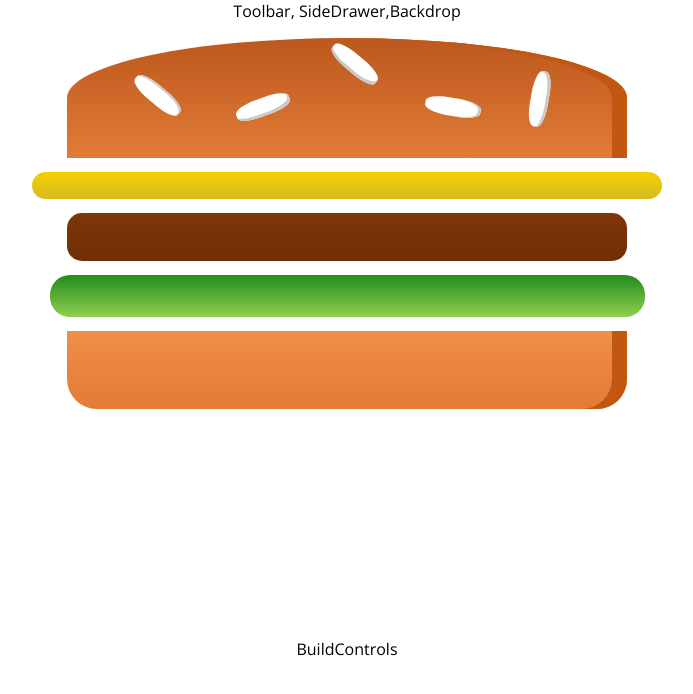
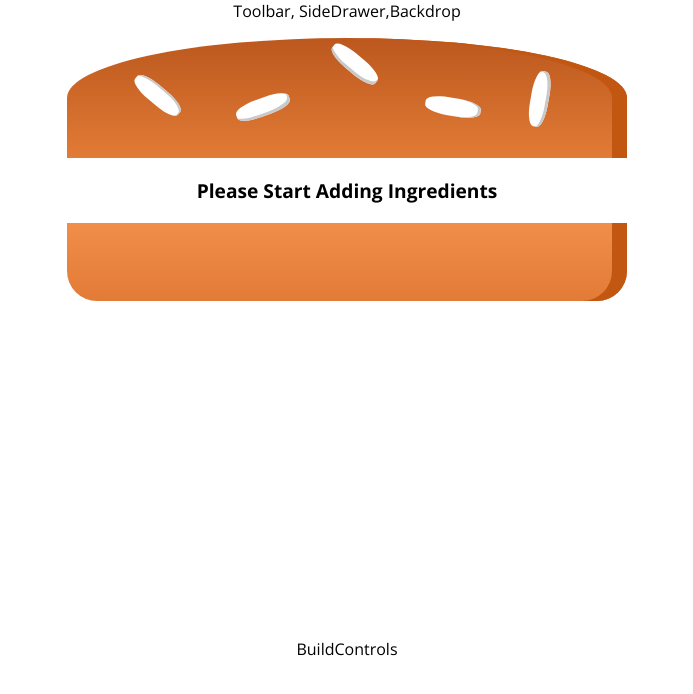
Before and after one commit to kubasulek2/burger-react, a React (Create React App) app: page / in a window 1280 px wide. Shown: the top 694 px of the page, without its empty margins (293-986 px from the left). Built offline with nearby package versions, Linux system fonts and the light colour scheme.

Commit message:
burger ingredients done

```diff
--- a/src/components/Burger/Burger.js
+++ b/src/components/Burger/Burger.js
@@ -7,31 +7,41 @@ import BurgerIngredient from './BurgerIngredient/BurgerIngredient';
 const burger = (props) => {
 
 	/* Create Array from Object Keys */
-	const ingredients = Object.keys(props.ingredients);
+	/* Then create type by altering kye string like: 'burger-top' to 'BurgerTop */
+	/* then create empty array with so many elements as props.ingredients[key] */
 
-	/* change each element in array from ie 'burger-top' to 'BurgerTop */
+	let ingredients = Object.keys(props.ingredients)
+		.map((key) => {
+			let type = key.charAt(0).toUpperCase() + key.slice(1);
 
-	ingredients.forEach((str, i, arr) => {
+			if (key.includes('-')) {
+				type = type.replace(/-/g, '');
+				type = type.split('');
+				type[key.indexOf('-')] = type[key.indexOf('-')].toUpperCase();
+				type = type.join('');
+			}
 
-		let result = str.charAt(0).toUpperCase() + str.slice(1);
+			return [...Array(props.ingredients[key])]
+				.map((_, i) => <BurgerIngredient key={key + i} type={type} />);
 
-		if (str.includes('-')) {
-			result = result.replace(/-/g, '');
-			result = result.split('');
-			result[str.indexOf('-')] = result[str.indexOf('-')].toUpperCase();
-			result = result.join('');
-		}
-		arr[i] = result;
-	});
+		})
+		.reduce((prev,next) => prev.concat(next));
+
+	if(!ingredients.length){
+		ingredients = <p>Please Start Adding Ingredients</p>
+	}
+
+
+	console.log(ingredients);
+
 
 
 	return (
 		<div className={styles.Burger}>
-			<BurgerIngredient type='BreadTop' />
-			<BurgerIngredient type='Cheese' />
-			<BurgerIngredient type='Meat' />
-			<BurgerIngredient type='Salad' />
+			<BurgerIngredient type='BreadTop'/>
+			{ingredients}
 			<BurgerIngredient type='BreadBottom' />
+
 		</div>
 	);
 };
--- a/src/containers/BurgerBuilder/BurgerBuilder.js
+++ b/src/containers/BurgerBuilder/BurgerBuilder.js
@@ -6,10 +6,10 @@ class BurgerBuilder extends Component {
 
 	state = {
 		ingredients: {
-			salad: 1,
-			bacon: 1,
-			'cheese-cheese': 2,
-			meat: 2
+			salad: 0,
+			bacon: 0,
+			cheese: 0,
+			meat: 0
 		}
 	}
 
```
